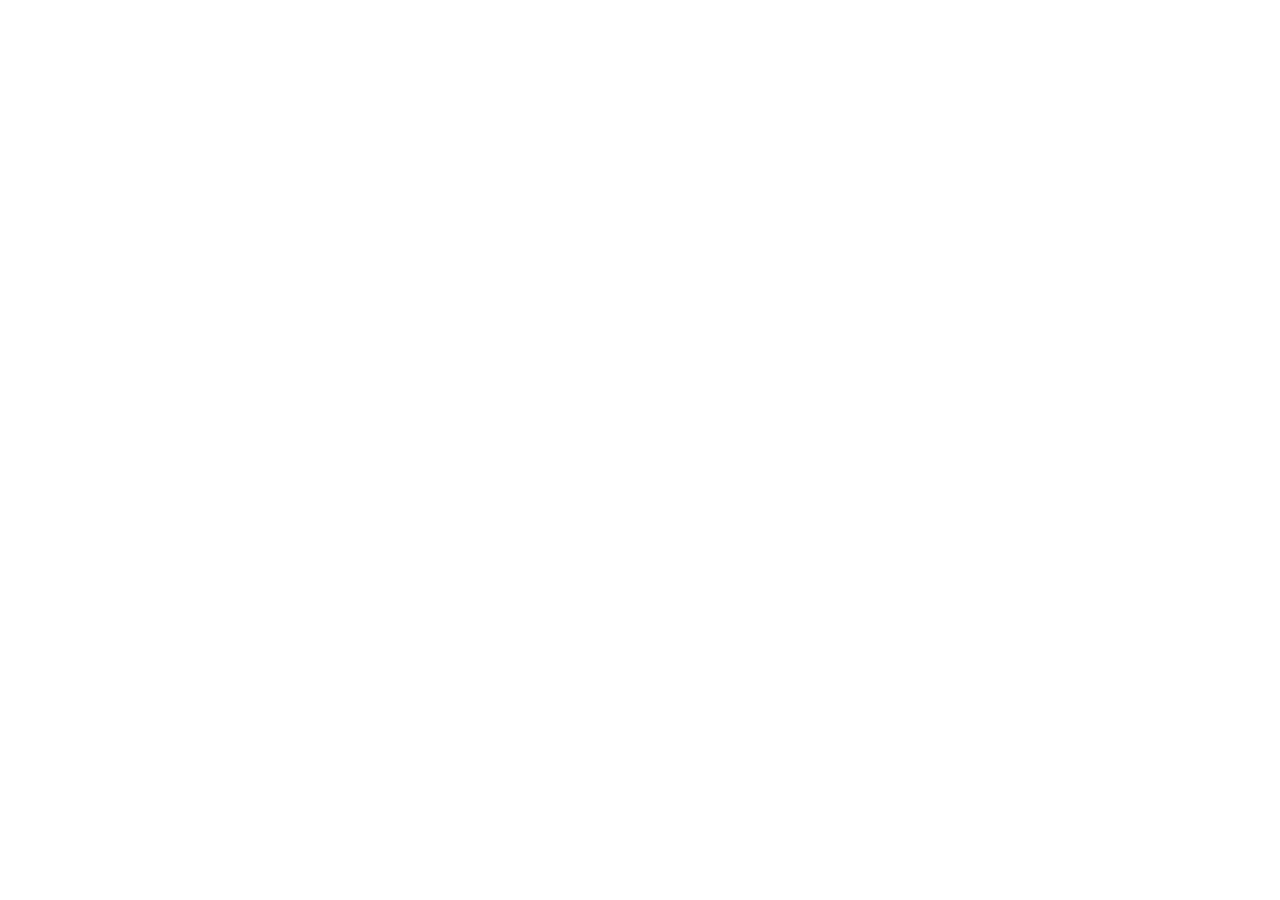
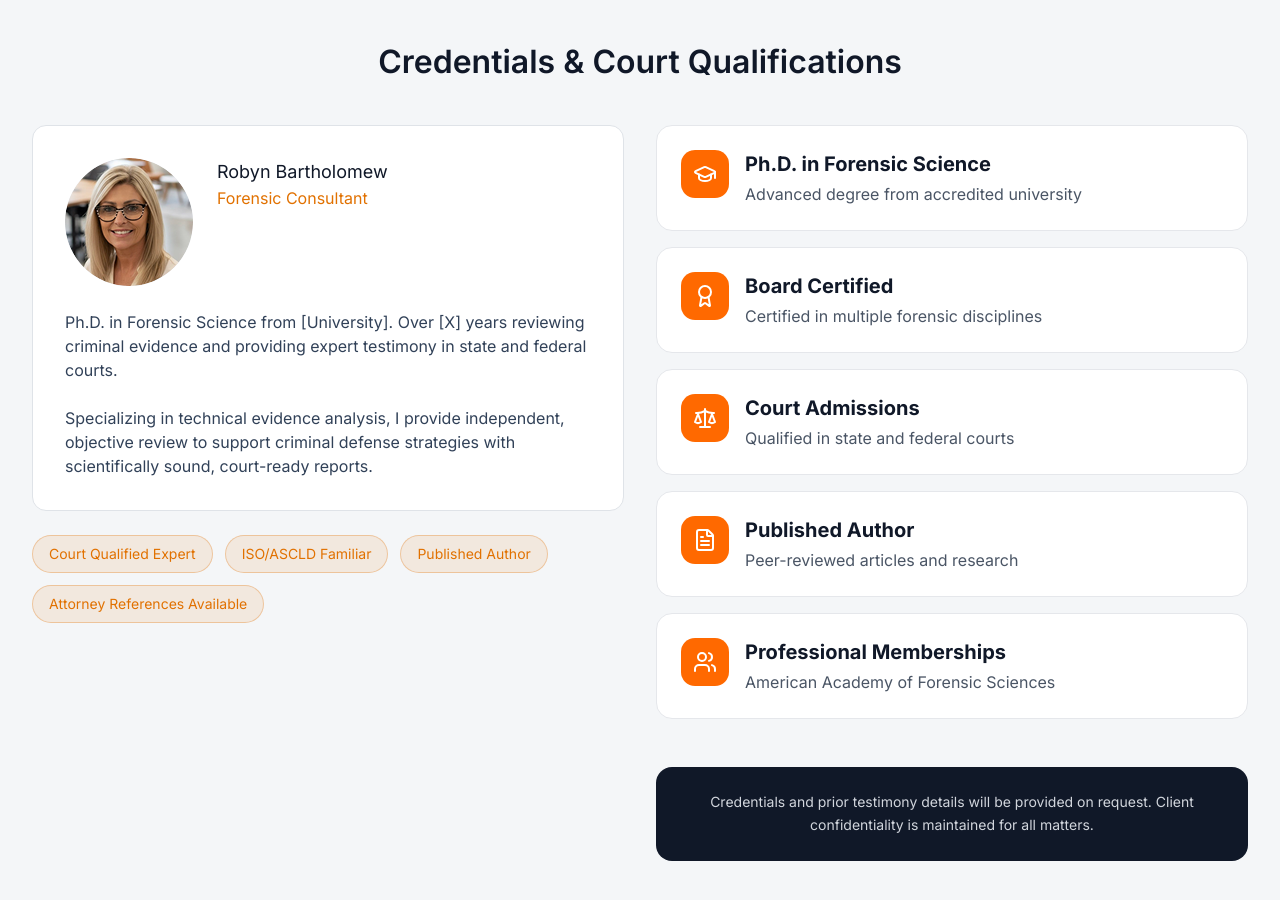
Before and after one commit to softvence-omega-future-stack/robyn_frontline_frontend, a Next.js app: page / in a window 1280 px wide. Shown: the part 3660-4560 px from the top of the page. Before the commit the page ends 3620 px from the top, so only its background shows below. Built offline with nearby package versions, Linux system fonts and the light colour scheme.

Commit message:
Credentials section added

```diff
--- a/app/page.tsx
+++ b/app/page.tsx
@@ -1,4 +1,5 @@
 import Areas from "@/components/home/Areas";
+import Credentials from "@/components/home/Credentials";
 import HomeBanner from "@/components/home/HomeBanner";
 import Objective from "@/components/home/Objective";
 import Services from "@/components/home/Services";
@@ -10,6 +11,7 @@
       <Services/>
       <Objective/>
       <Areas/>
+      <Credentials/>
     </div>
   );
 }
--- a/components/home/Areas.tsx
+++ b/components/home/Areas.tsx
@@ -1,6 +1,6 @@
 "use client";
 import { Service } from "./Services";
-import {Lightbulb, Dna, Target, HardDrive, MapPin, Beaker, ClipboardCheck } from "lucide-react";
+import { Dna, Target, HardDrive, MapPin, Beaker, ClipboardCheck } from "lucide-react";
 import Wrapper from "@/common/Wrapper";
 
 const Areas = () => {
--- /dev/null
+++ b/components/home/Credentials.tsx
@@ -0,0 +1,130 @@
+import Wrapper from '@/common/Wrapper';
+import { GraduationCap, Award, Scale, FileText, Users, LucideIcon } from 'lucide-react';
+import profile from "@/public/images/profile.png";
+import Image from 'next/image';
+
+type Card = {
+    icon: LucideIcon;
+    title: string;
+    desc: string;
+};
+
+const Credentials = () => {
+    const cards : Card[] = [
+        {
+            icon: GraduationCap,
+            title: "Ph.D. in Forensic Science",
+            desc: "Advanced degree from accredited university",
+        },
+        {
+            icon: Award,
+            title: "Board Certified",
+            desc: "Certified in multiple forensic disciplines",
+        },
+        {
+            icon: Scale,
+            title: "Court Admissions",
+            desc: "Qualified in state and federal courts",
+        },
+        {
+            icon: FileText,
+            title: "Published Author",
+            desc: "Peer-reviewed articles and research",
+        },
+        {
+            icon: Users,
+            title: "Professional Memberships",
+            desc: "American Academy of Forensic Sciences",
+        },
+    ];
+
+    return (
+        <div className="min-h-screen py-16 md:py-20 bg-[#F4F6F8]">
+            <Wrapper>
+                <div className="mx-auto">
+                    {/* Header */}
+                    <h1 className="text-xl md:text-[32px] font-semibold text-center mb-8 md:mb-10 text-gray-900">
+                        Credentials & Court Qualifications
+                    </h1>
+
+                    <div className="grid grid-cols-1 lg:grid-cols-2 gap-8">
+                        {/* Left Column - Profile */}
+                        <div>
+                            <div className="bg-white border border-textBlue rounded-xl p-8 space-y-6">
+                                <div className="flex flex-col md:flex-row items-center md:items-start gap-6">
+                                    <div className="w-32 h-32 rounded-full overflow-hidden bg-gray-200">
+                                        <Image src={profile} alt="profile" className="w-full h-full object-cover" />
+                                    </div>
+                                    <div>
+                                        <h2 className="text-base md:text-lg text-gray-900">Robyn Bartholomew</h2>
+                                        <p className="text-baseBg text-sm md:text-base">Forensic Consultant</p>
+                                    </div>
+                                </div>
+
+                                <div className="space-y-6 text-[#314158] text-sm md:text-base">
+                                    <p>
+                                        Ph.D. in Forensic Science from [University]. Over [X] years reviewing criminal evidence and providing expert testimony in state and federal courts.
+                                    </p>
+                                    <p>
+                                        Specializing in technical evidence analysis, I provide independent, objective review to support criminal defense strategies with scientifically sound, court-ready reports.
+                                    </p>
+                                </div>
+                            </div>
+
+                            <div className="flex flex-wrap gap-3 mt-6">
+                                {[
+                                    "Court Qualified Expert",
+                                    "ISO/ASCLD Familiar",
+                                    "Published Author",
+                                    "Attorney References Available",
+                                ].map((item, i) => (
+                                    <span
+                                        key={i}
+                                        className="border border-[rgba(225,113,0,0.30)] bg-[rgba(225,113,0,0.10)] px-4 py-2 text-baseBg rounded-full text-xs md:text-sm"
+                                    >
+                                        {item}
+                                    </span>
+                                ))}
+                            </div>
+                        </div>
+
+                        {/* Right Column - Credentials */}
+                        <div className="space-y-4">
+                            {cards.map((card, index) => (
+                                <div
+                                    key={index}
+                                    className="group bg-white rounded-2xl p-6 border border-gray-200
+                                    transition-all duration-300 hover:bg-orange-100 hover:border-gray-300
+                                    hover:shadow-lg hover:-translate-y-1 cursor-pointer"
+                                >
+                                    <div className="flex items-start gap-4">
+                                        {/* Icon Box */}
+                                        <div className="bg-orange-500 rounded-xl p-3 shrink-0 transition-all">
+                                            <card.icon className="w-6 h-6 text-white" />
+                                        </div>
+
+                                        {/* Text */}
+                                        <div>
+                                            <h3 className="text-xl font-bold text-gray-900 mb-1">
+                                                {card.title}
+                                            </h3>
+                                            <p className="text-gray-600">{card.desc}</p>
+                                        </div>
+                                    </div>
+                                </div>
+                            ))}
+                            {/* Footer Banner */}
+                    <div className="mt-12 bg-gray-900 rounded-2xl p-6 text-center">
+                        <p className="text-gray-300 text-sm leading-relaxed">
+                            Credentials and prior testimony details will be provided on request. Client confidentiality is maintained for all matters.
+                        </p>
+                    </div>
+                        </div>
+                    </div>
+                </div>
+            </Wrapper>
+        </div>
+    );
+};
+
+export default Credentials;
```
Also changed, not shown: public/images/profile.png (added).
